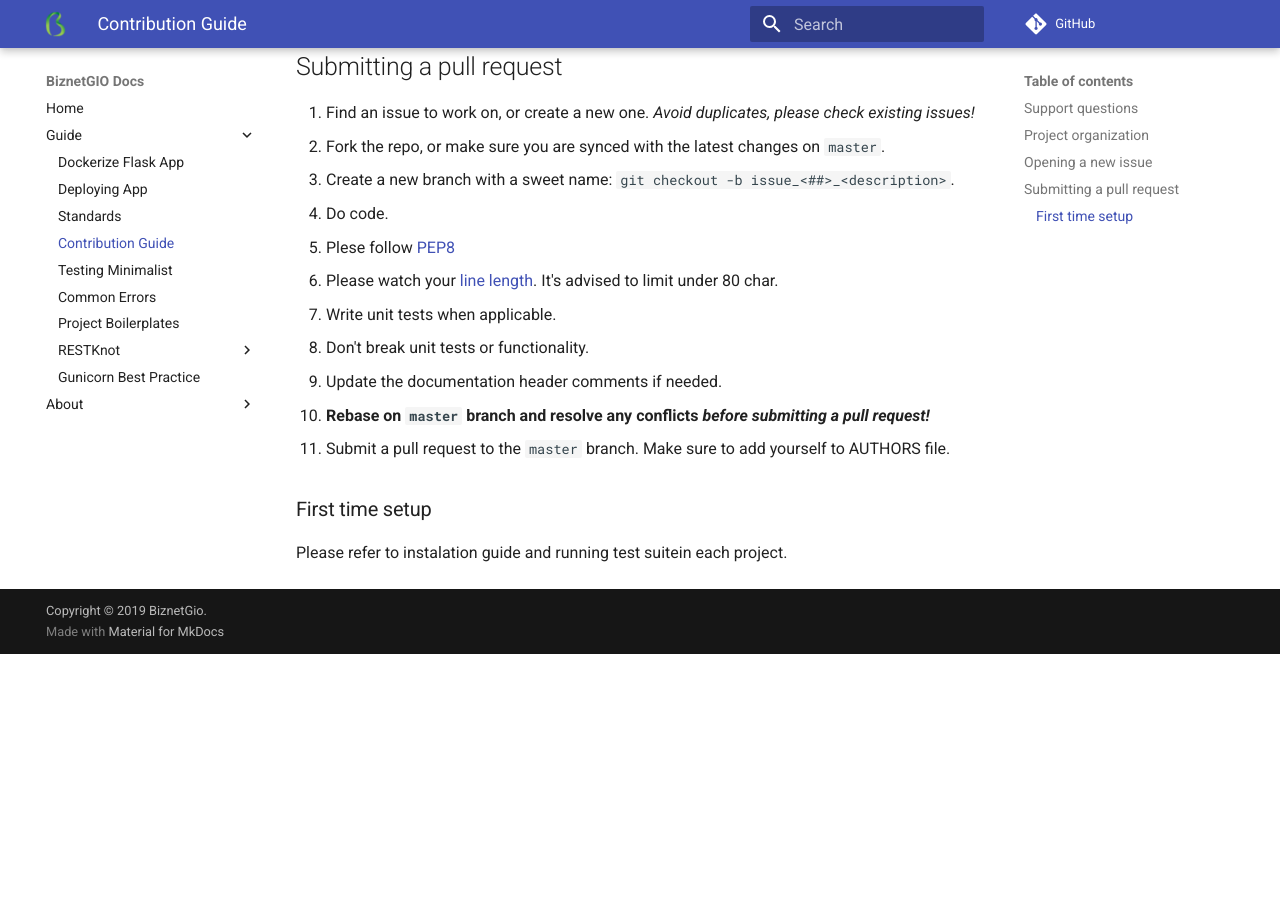
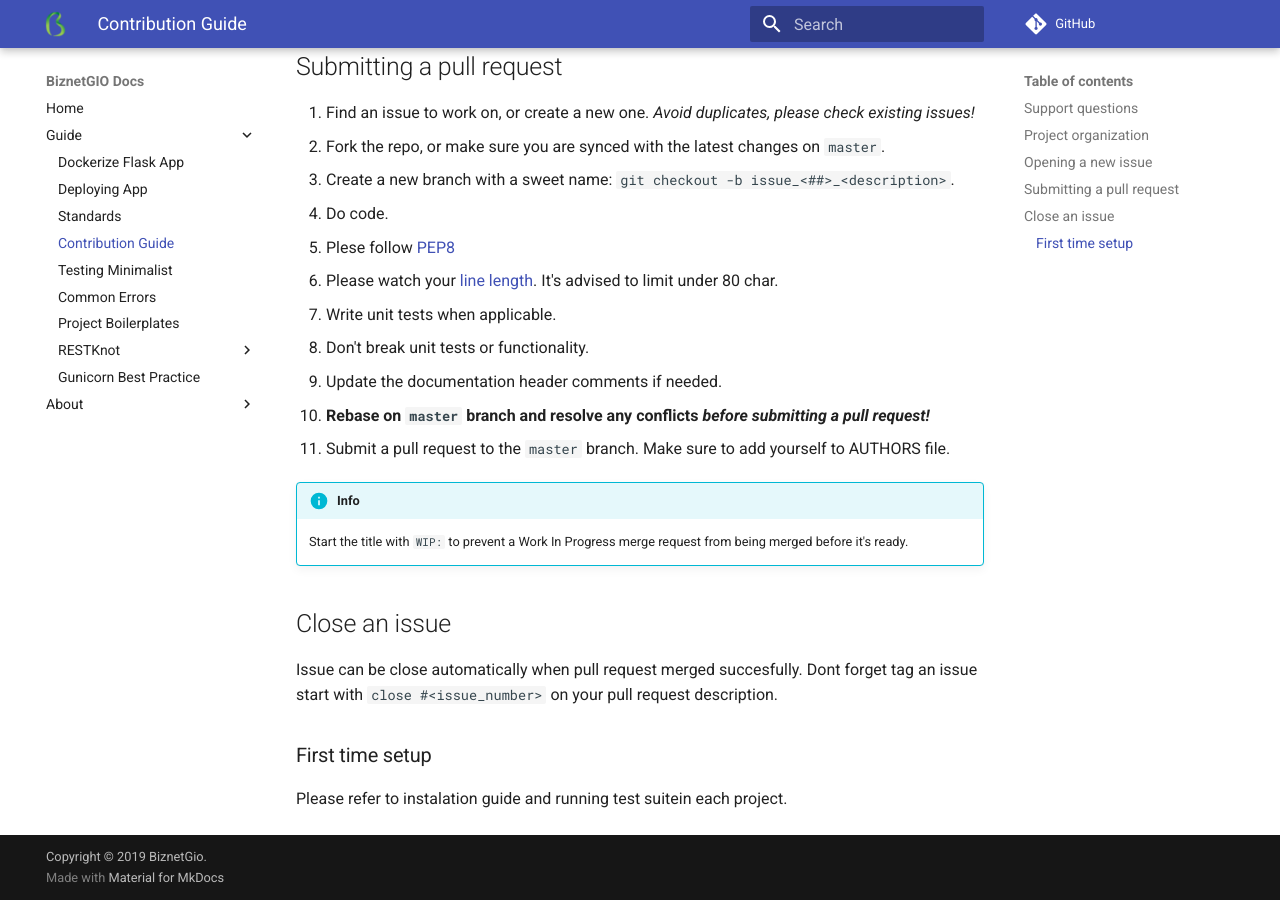
Before and after one commit to BiznetGIO/biznetgio.github.io, an MkDocs documentation site: the page built from docs/guide/contrib-guide.md, in a window 1280 px wide and 900 px high, scrolled down 1041 px. Built offline with MkDocs 1.6.1 and Material for MkDocs 9.7.7, drawn with Linux system fonts in a browser that asks for light colours; comment, search, counter and statistics services are not loaded; before the commit the page ends 1695 px from its top, so only the background shows below that.

Commit message:
Add: wip title

```diff
--- a/docs/guide/contrib-guide.md
+++ b/docs/guide/contrib-guide.md
@@ -19,6 +19,7 @@ in each project.
     we don't use `master` - `development` branch for monorepo. Instead we use
     `<servicename>/<workitem>` such as `api/add-health-endpoint`, and those
     branches will be merged into master eventually.
+
 
 ## Opening a new issue
 
@@ -49,6 +50,13 @@ in each project.
 9. Submit a pull request to the `master` branch. Make sure to add yourself to
    AUTHORS file.
 
+!!! info
+
+     Start the title with `WIP:` to prevent a Work In Progress merge request from being merged before it's ready.
+
+## Close an issue
+Issue can be close automatically when pull request merged succesfully.
+Dont forget tag an issue start with `close #<issue_number>` on your pull request description.
 
 ### First time setup
 
```
